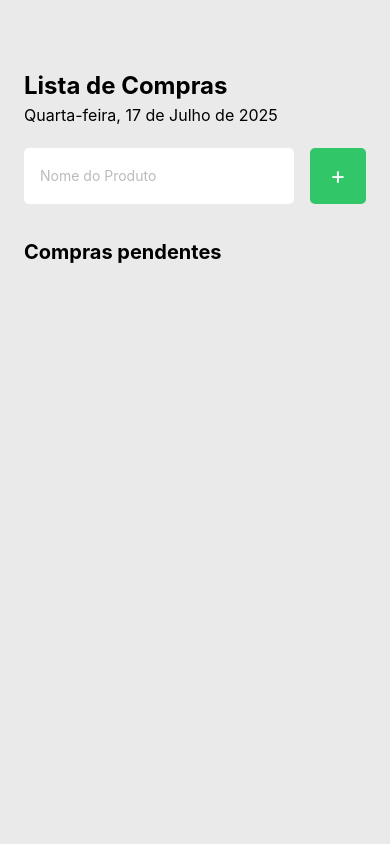
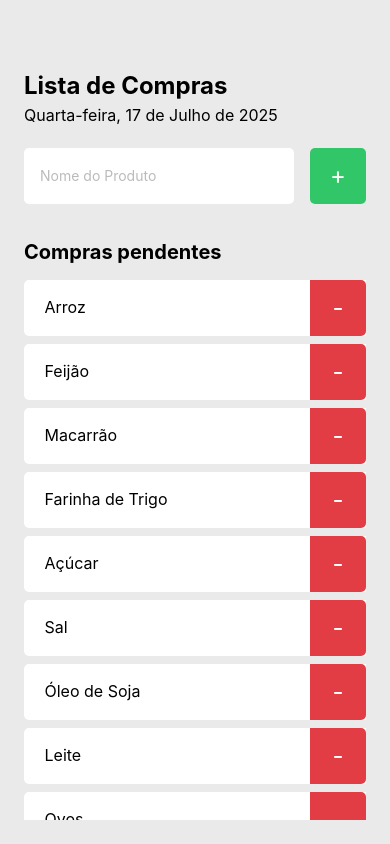
Before and after one commit to victor4232/mobile1---fundamento, a React Native app: screen / in a window 390 px wide. Built offline with nearby package versions, Linux system fonts and the light colour scheme.

Commit message:
11/08/2025

```diff
--- a/src/screens/Home.tsx
+++ b/src/screens/Home.tsx
@@ -1,5 +1,5 @@
 
-import { ScrollView, StyleSheet, Text, TextInput, TouchableOpacity, View } from "react-native";
+import { FlatList, ScrollView, StyleSheet, Text, TextInput, TouchableOpacity, View } from "react-native";
 
 import { Product } from "./components/Product";
 
@@ -89,6 +89,17 @@ export function Home() {
                     }
                 </ScrollView> */}
 
+                <FlatList
+                    data={products}
+                    keyExtractor={item => item}
+                    renderItem={({ item }) => <Product name={item} onRemove={() => handleProductRemove(item)} />}
+                    showsVerticalScrollIndicator={false}
+                    ListEmptyComponent={() => (
+                        <Text style={style.listEmptyText}>
+                            Comprou todos os produtos? Adicione produtos a sua lista de compras
+                        </Text>
+                    )}
+                />
 
             </View>
 
```
